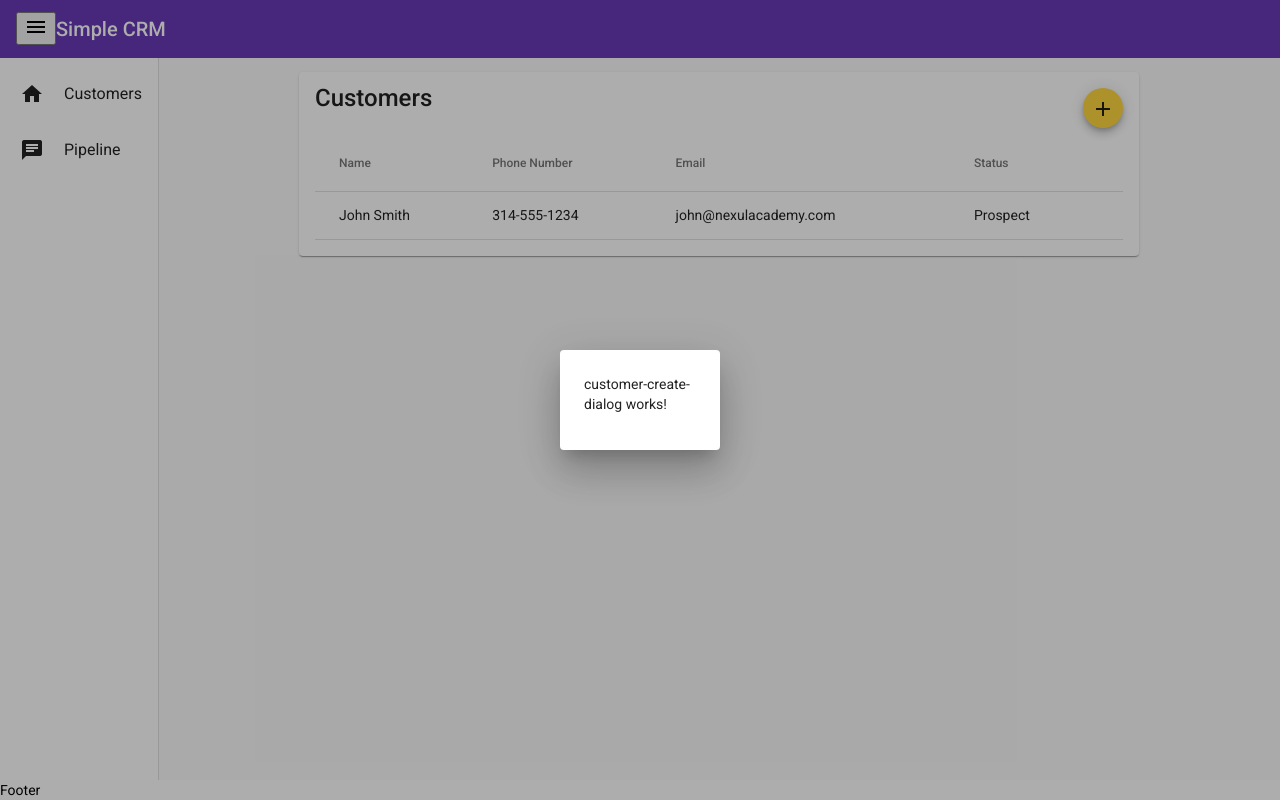
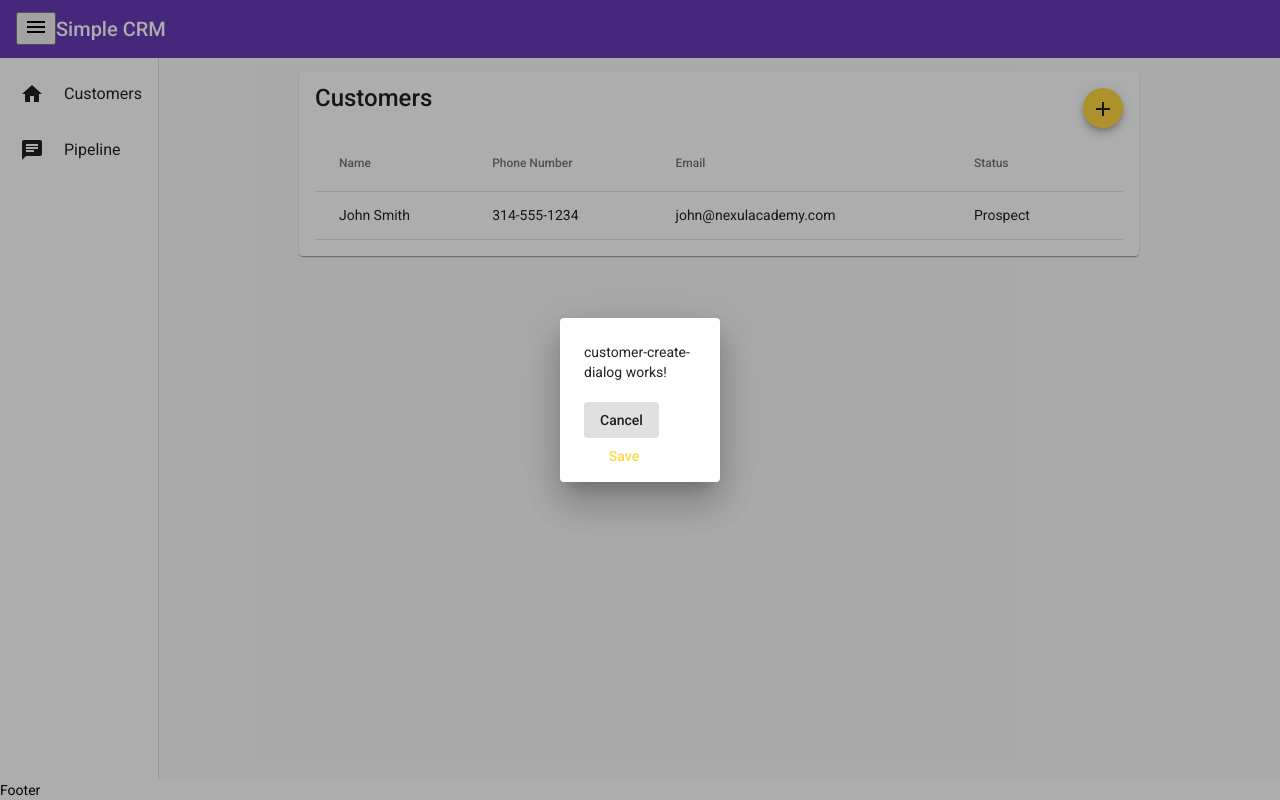
Before and after one commit to c-bec-k/aspnet-core-fundamentals-v3, an Angular app in the folder aspnet-core-fundamentals-v3/simple-crm-cli/: page /customers in a window 1280 px wide. Both pictures are taken after a click on the button "add". Built offline with nearby package versions, Linux system fonts and the light colour scheme.

Commit message:
58c: basic dialog structure added to the add customer dialog

```diff
--- a/aspnet-core-fundamentals-v3/simple-crm-cli/src/app/customer/customer-create-dialog/customer-create-dialog.component.html
+++ b/aspnet-core-fundamentals-v3/simple-crm-cli/src/app/customer/customer-create-dialog/customer-create-dialog.component.html
@@ -1 +1,7 @@
-<p>customer-create-dialog works!</p>
+<mat-dialog-content>
+  <p>customer-create-dialog works!</p>
+</mat-dialog-content>
+<mat-dialog-actions>
+  <button mat-button (click)="cancel()">Cancel</button>
+  <button mat-button (click)="save()" color="accent">Save</button>
+</mat-dialog-actions>
--- a/aspnet-core-fundamentals-v3/simple-crm-cli/src/app/customer/customer-create-dialog/customer-create-dialog.component.ts
+++ b/aspnet-core-fundamentals-v3/simple-crm-cli/src/app/customer/customer-create-dialog/customer-create-dialog.component.ts
@@ -1,4 +1,6 @@
-import { Component, OnInit } from '@angular/core';
+import { Component, Inject, OnInit } from '@angular/core';
+import { MatDialogRef, MAT_DIALOG_DATA } from '@angular/material/dialog';
+import { Customer } from '../customer.model';
 
 @Component({
   selector: 'crm-customer-create-dialog',
@@ -7,7 +9,16 @@ import { Component, OnInit } from '@angular/core';
 })
 export class CustomerCreateDialogComponent implements OnInit {
 
-  constructor() { }
+  constructor(
+    public dialogRef: MatDialogRef<CustomerCreateDialogComponent>,
+    @Inject(MAT_DIALOG_DATA) public data: Customer | null
+    ) { }
+
+  save() {
+    const customer = {};
+    this.dialogRef.close(customer);
+  }
+  cancel() { this.dialogRef.close() }
 
   ngOnInit(): void {
   }
```
